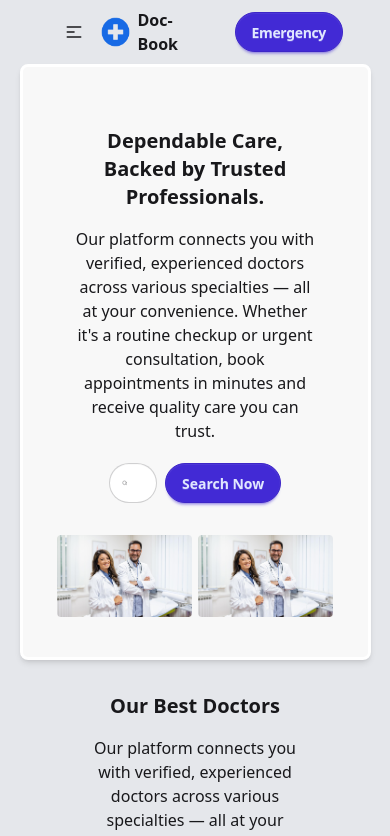
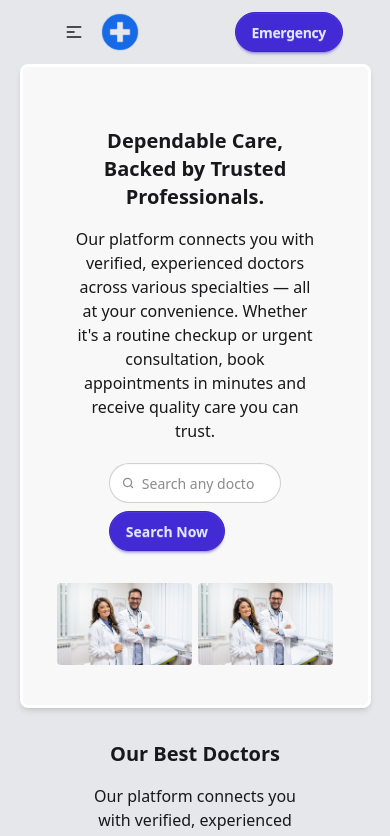
Before and after one commit to code-with-Rashed/booking-doctors, a React (Vite) app: page / in a window 390 px wide. Shown: the top 836 px of the page. Built offline with nearby package versions, Linux system fonts and the light colour scheme.

Commit message:
improved some responsiveness

```diff
--- a/src/components/AppointmentBox.jsx
+++ b/src/components/AppointmentBox.jsx
@@ -5,7 +5,7 @@ function AppointmentBox({ working_days, doctorId }) {
     return (
         <div className="bg-base-300 rounded-2xl p-10">
             <h1 className="font-bold text-xl mb-4 text-center">Book An Appointment</h1>
-            <div className="border-y border-dashed py-4 my-4 flex justify-between items-center">
+            <div className="border-y border-dashed py-4 my-4 flex flex-wrap gap-1 justify-between items-center">
                 <span className="font-bold">Availability</span>
                 {isMatchDay ? (<div className="badge badge-primary font-semibold">Doctot Available Today</div>) : (<div className="badge badge-error font-semibold">Doctot Not Available Today</div>)}
             </div>
--- a/src/components/BookedAppointment.jsx
+++ b/src/components/BookedAppointment.jsx
@@ -1,7 +1,7 @@
 function BookedAppointment({ appointment, cancelAppointment }) {
     return (
         <div className="bg-base-100 rounded-2xl p-10 my-6">
-            <div className="border-b border-gray-400 border-dashed py-4 my-3 flex justify-between items-center">
+            <div className="border-b border-gray-400 border-dashed py-4 my-3 flex flex-wrap justify-between items-center">
                 <div>
                     <p className="font-bold">{appointment.name}</p>
                     <p className="my-2 text-sm/6 text-gray-600">{appointment.education}</p>
--- a/src/components/Doctor.jsx
+++ b/src/components/Doctor.jsx
@@ -7,7 +7,7 @@ function Doctor({ doctorData }) {
                 <img
                     src={doctorData.image}
                     alt="Doctor"
-                    className="rounded-xl h-90 w-full" />
+                    className="rounded-xl h-50 md:h-90 w-full object-fill" />
             </figure>
             <div>
                 <div className="my-3">
--- a/src/components/DoctorsList.jsx
+++ b/src/components/DoctorsList.jsx
@@ -16,7 +16,7 @@ function DoctorsList() {
             <div className="grid grid-cols-1 lg:grid-cols-3 gap-4 mt-5">
                 {data.map(doctor => <Doctor doctorData={doctor} key={doctor.id} />)}
             </div>
-            <button className="btn btn-primary rounded-full w-[20%] mx-auto block my-6">View All Doctors</button>
+            <button className="btn btn-primary rounded-full mx-auto block my-6">View All Doctors</button>
         </section>
     )
 }
--- a/src/layouts/Footer.jsx
+++ b/src/layouts/Footer.jsx
@@ -1,9 +1,10 @@
+import { Link } from "react-router";
 import Logo from "../assets/logo.png"
 import Links from "./Links";
 function Footer() {
     return (
         <footer className="footer footer-horizontal footer-center bg-base-200 text-base-content rounded p-10 mt-20">
-            <a className="flex items-center"><span><img src={Logo} alt="logo" className="w-[80%]" /></span><span className="font-bold">Doc-Book</span></a>
+            <Link to="/" className="flex items-center"><span><img src={Logo} alt="logo"/></span><span className="font-bold">Doc-Book</span></Link>
             <nav >
                 <ul className="grid grid-flow-col gap-4">
                     <Links />
--- a/src/layouts/Navbar.jsx
+++ b/src/layouts/Navbar.jsx
@@ -1,3 +1,4 @@
+import { Link } from "react-router";
 import Logo from "../assets/logo.png"
 import Links from "./Links";
 function Navbar() {
@@ -14,7 +15,7 @@ function Navbar() {
                         <Links />
                     </ul>
                 </div>
-                <a className="flex items-center"><span ><img src={Logo} alt="logo" className="w-[80%]" /></span><span className="font-extrabold">Doc-Book</span></a>
+                <Link to="/" className="flex items-center"><span ><img src={Logo} alt="logo" className="w-[80%]" /></span><span className="font-extrabold md:block hidden">Doc-Book</span></Link>
             </div>
             <div className="navbar-center hidden lg:flex">
                 <ul className="menu menu-horizontal px-1">
--- a/src/pages/DoctorsProfile.jsx
+++ b/src/pages/DoctorsProfile.jsx
@@ -26,7 +26,7 @@ function DoctorsProfile() {
                     <img
                         src={doctor.image}
                         alt="Doctor"
-                        className="rounded-xl h-90 w-full"
+                        className="rounded-xl h-80 md:h-full w-full object-cover"
                     />
                 </figure>
                 <div className="card-body">
@@ -40,9 +40,11 @@ function DoctorsProfile() {
                         <p className="mb-2 text-sm/6 text-gray-700">Working at</p>
                         <p className="font-semibold">{doctor.working_at}</p>
                         <p className="flex items-center my-4 border-y border-dashed py-3"><PiTrademarkRegistered className="me-1" /> Reg No: {doctor.registration_number}</p>
-                        <div>
+                        <div className="flex flex-wrap items-center gap-1">
                             <span className="font-bold me-2">Availablity</span>
-                            {doctor.working_days.map((day, i) => <div className="badge badge-warning mx-1 font-semibold" key={i}>{day}</div>)}
+                            <div>
+                                {doctor.working_days.map((day, i) => <div className="badge badge-warning m-1 font-semibold" key={i}>{day}</div>)}
+                            </div>
                         </div>
                         <p className="mt-4"><span className="font-bold me-2">Consultation Fee:</span><span className="font-bold me-2 text-primary">Taka : {doctor.fees} <span className="font-normal text-gray-500">(inc vat)</span> Per Consultation</span></p>
                     </div>
--- a/src/pages/Home.jsx
+++ b/src/pages/Home.jsx
@@ -12,8 +12,8 @@ function Home() {
                     <h1 className="font-bold text-xl mb-4">Dependable Care, Backed by Trusted Professionals.</h1>
                     <p>Our platform connects you with verified, experienced doctors across various specialties — all at your convenience. Whether it's a routine checkup or urgent consultation, book appointments in minutes and receive quality care you can trust.</p>
                 </div>
-                <div className="w-[50%] mx-auto flex justify-between">
-                    <label className="input rounded-full basis-1/1 me-2">
+                <div className="w-[50%] mx-auto flex items-center flex-wrap md:flex-nowrap gap-2 justify-between">
+                    <label className="input rounded-full basis-1/1">
                         <svg className="h-[1em] opacity-50" xmlns="http://www.w3.org/2000/svg" viewBox="0 0 24 24">
                             <g
                                 strokeLinejoin="round"
```
